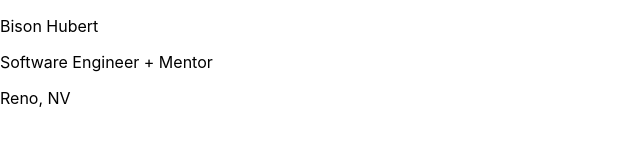
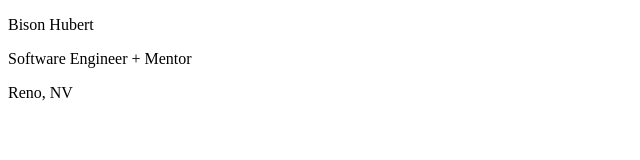
Before and after one commit to bisonhubert/bisonhubert, a React (Create React App) app: page / in a window 1280 px wide. Shown: the top 160 px of the page, without its empty margins (0-640 px from the left). Built offline with nearby package versions, Linux system fonts and the light colour scheme.

Commit message:
Add routes

```diff
--- a/src/index.js
+++ b/src/index.js
@@ -1,13 +1,30 @@
 import React from 'react';
 import ReactDOM from 'react-dom/client';
-import './index.css';
-import App from './App';
+import Root from './routes/root';
+import Error from './routes/error';
+import About from './routes/about';
 import reportWebVitals from './reportWebVitals';
+import {
+  createBrowserRouter,
+  RouterProvider
+} from 'react-router-dom';
+
+const router = createBrowserRouter([
+  {
+    path: "/",
+    element: <Root />,
+    errorElement: <Error />
+  },
+  {
+    path: "/about",
+    element: <About />
+  },
+])
 
 const root = ReactDOM.createRoot(document.getElementById('root'));
 root.render(
   <React.StrictMode>
-    <App />
+    <RouterProvider router={router} />
   </React.StrictMode>
 );
 
--- /dev/null
+++ b/src/routes/about.jsx
@@ -0,0 +1,11 @@
+function About() {
+  return (
+    <div>
+      <main>
+        About Me
+      </main>
+    </div>
+  );
+}
+
+export default About;
--- /dev/null
+++ b/src/routes/error.jsx
@@ -0,0 +1,16 @@
+import { useRouteError } from "react-router-dom";
+
+function Root() {
+  const error = useRouteError();
+  console.error(error);
+
+  return (
+    <div>
+      <main>
+        Error page.
+      </main>
+    </div>
+  );
+}
+
+export default Root;
--- /dev/null
+++ b/src/routes/root.jsx
@@ -0,0 +1,15 @@
+function Root() {
+  return (
+    <div>
+      <main>
+        <article>
+          <p>Bison Hubert</p>
+          <p>Software Engineer + Mentor</p>
+          <p>Reno, NV</p>
+        </article>
+      </main>
+    </div>
+  );
+}
+
+export default Root;
```
